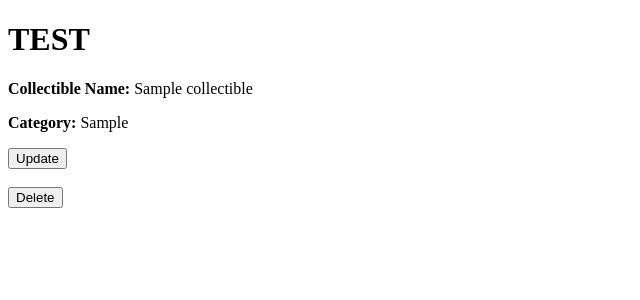
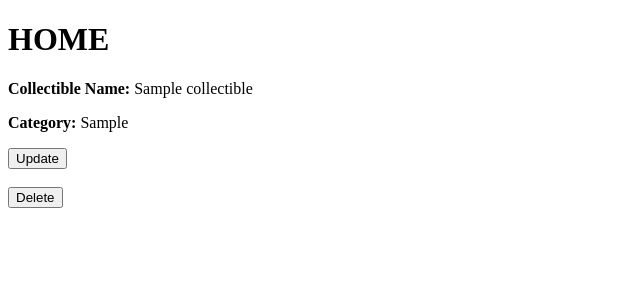
Before and after one commit to sdhalliday92/Collectibles, a Flask app: page /home in a window 1280 px wide. Shown: the part 26-326 px from the top of the page, without its empty margins (0-640 px from the left). Run offline with Flask 2, Linux system fonts and the light colour scheme; a user stored in the database is signed in; tables that the repository leaves empty hold one stand-in row (values such as "Sample post"); parts of the project's set-up code (start-up, migrations or seed data) failed here and were passed over.

Commit message:
changed home page header again again

```diff
--- a/templates/home.html
+++ b/templates/home.html
@@ -1,7 +1,7 @@
 {% extends "layout.html" %}
 
 {% block body_content %}
-    <h1>TEST</h1>
+    <h1>HOME</h1>
 
     {% for entry in collectibles %}
         <div>
```
